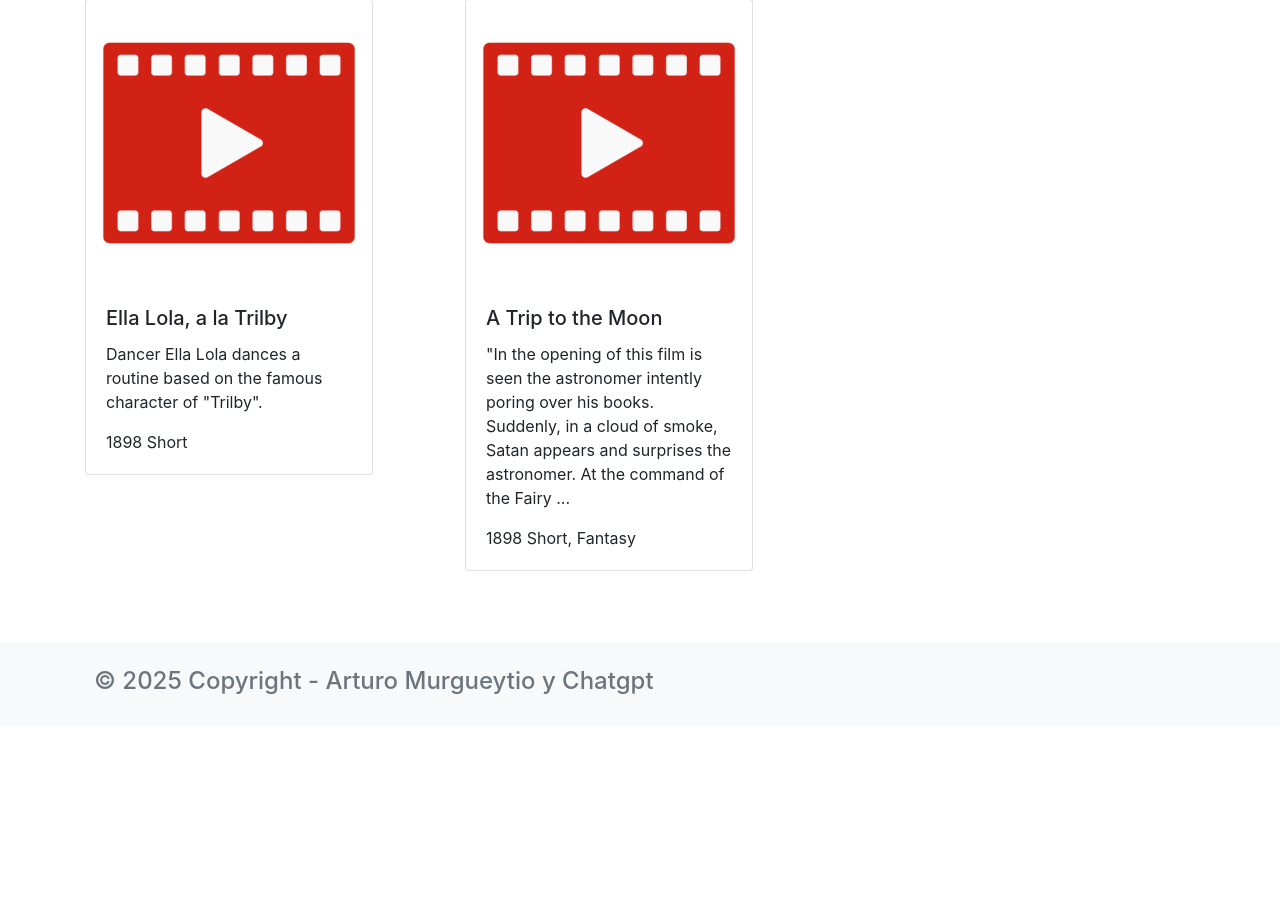
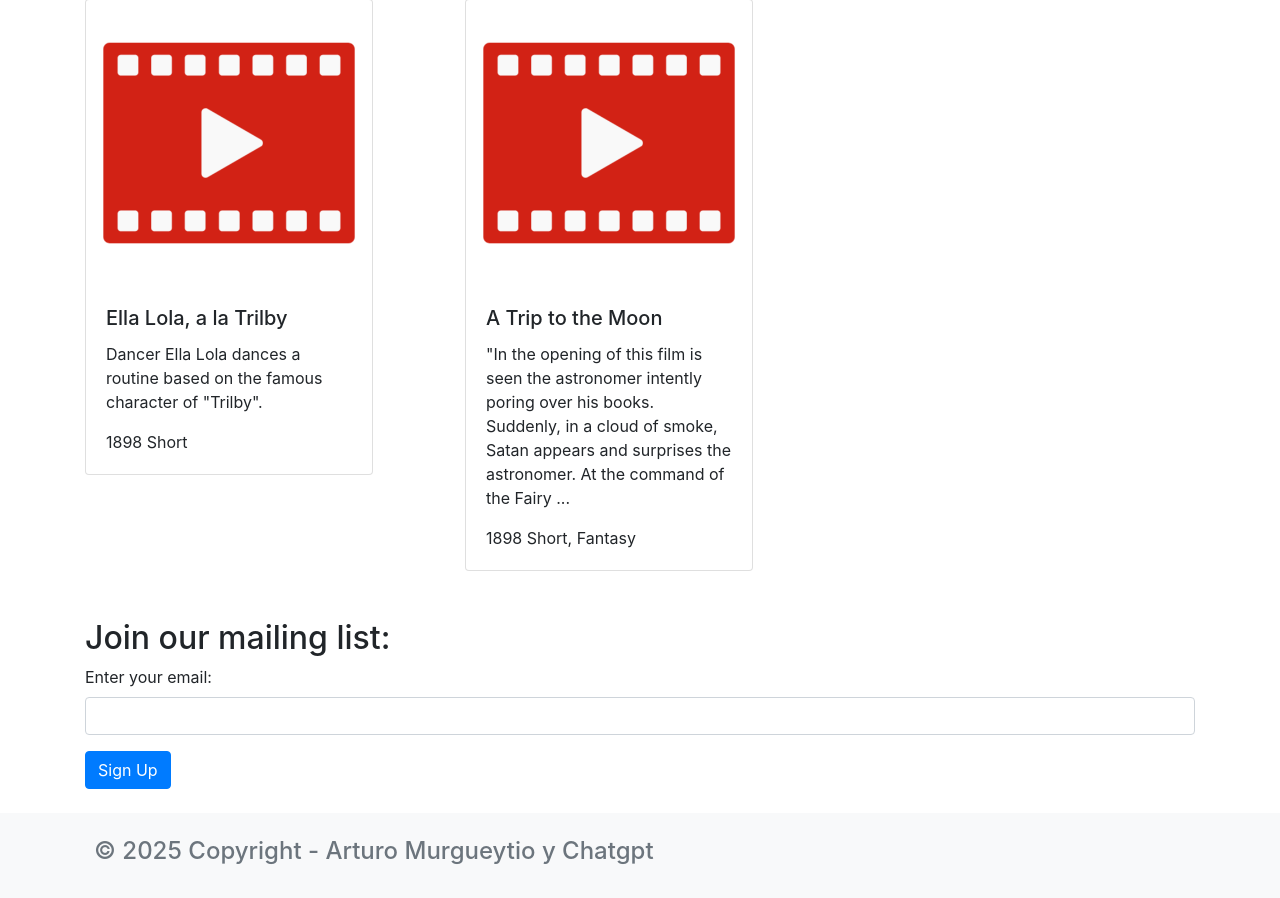
Before and after one commit to ArturoM05/Taller2-P1, a Django app: template movie/templates/home.html in a window 1280 px wide. Shown: the part 3942-4840 px from the top of the page. Before the commit the page ends 4637 px from the top, so only its background shows below. Run offline with Django 5.2, Linux system fonts and the light colour scheme; the template is opened without the code that fills it: values that come from a table or form of the project are taken from there, others are empty; data comes from the database, SQL or seed files in the repository; some libraries are stand-ins or nearby versions.

Commit message:
sign up added

```diff
--- a/movie/templates/home.html
+++ b/movie/templates/home.html
@@ -31,6 +31,14 @@
     </div>
     <br />
     <br />
+    <h2>Join our mailing list:</h2>
+    <form action="{% url 'signup' %}">
+        <div class="mb-3">
+            <label for="email" class="form-label">Enter your email: </label>
+            <input type="email" class="form-control" name="email" />
+        </div>
+        <button type="submit" class="btn btn-primary">Sign Up</button>
+    </form>
 
 
 </div>
--- /dev/null
+++ b/movie/templates/signup.html
@@ -0,0 +1,2 @@
+<h2>Added {{ email }} to mailing list</h2>
+<a href="{% url 'home' %}">Home</a>
--- a/movie/views.py
+++ b/movie/views.py
@@ -20,6 +20,10 @@ def home(request):
 def about(request):
     # return HttpResponse("<h1>Welcome to About Page</h1>")
     return render(request, 'about.html')
+
+def signup(request):
+    email = request.GET.get('email')
+    return render(request, 'signup.html', {'email': email})
 
 def create_graphic(movie_counts, countable):
     # Ancho de las barras
--- a/moviereviews/urls.py
+++ b/moviereviews/urls.py
@@ -27,6 +27,7 @@ urlpatterns = [
     path('about/', movieViews.about, name='about'),
     path('news/', include("news.urls")),
     path('statistics/', movieViews.statistics_view, name='statistics'),
+    path('signup/', movieViews.signup, name='signup'),
 ]
 
 urlpatterns += static(settings.MEDIA_URL, document_root=settings.MEDIA_ROOT)
```
